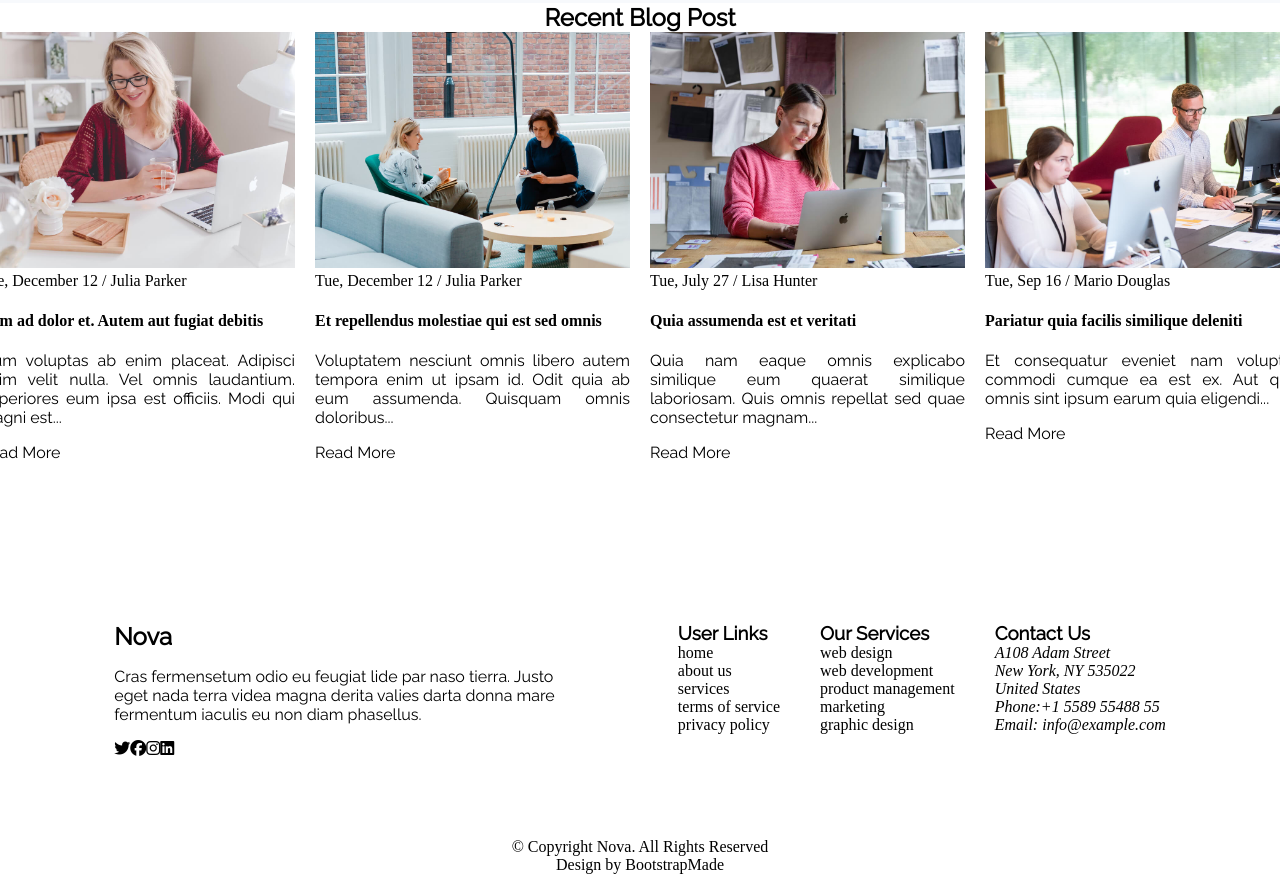
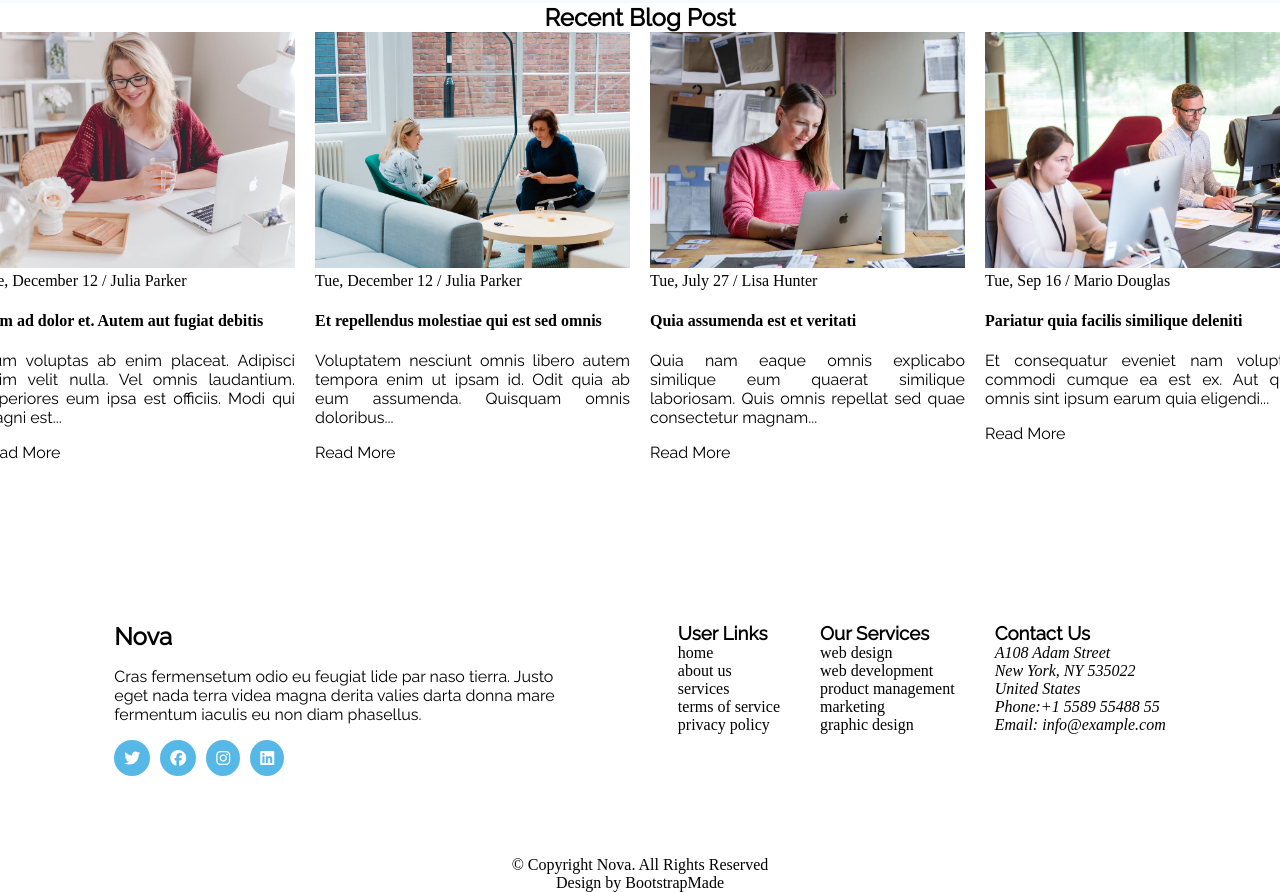
Before and after one commit to Pugnare/nova, a website: page index.html in a window 1280 px wide. Shown: the part 3294-4186 px from the top of the page. Drawn offline with Linux system fonts and the light colour scheme.

Commit message:
merge footer avec prod

```diff
--- a/index.html
+++ b/index.html
@@ -393,10 +393,10 @@
           donna
           mare fermentum iaculis eu non diam phasellus.</p>
         <ul class="social-list">
-          <li><i class="fab fa-twitter"></i></li>
-          <li><i class="fab fa-facebook"></i></li>
-          <li><i class="fab fa-instagram"></i></li>
-          <li><i class="fab fa-linkedin"></i></li>
+          <li class="social-list__item"><i class=" social-list__icon fab fa-twitter"></i></li>
+          <li class="social-list__item"><i class=" social-list__icon fab fa-facebook"></i></li>
+          <li class="social-list__item"><i class=" social-list__icon fab fa-instagram"></i></li>
+          <li class="social-list__item"><i class=" social-list__icon fab fa-linkedin"></i></li>
         </ul>
       </section>
 
--- a/style/sass/layout/_footer.scss
+++ b/style/sass/layout/_footer.scss
@@ -14,10 +14,6 @@
     margin-right: 50px;
   }
 
-  .social-list{
-    display: flex;
-  }
-
   .container-sub{
     display: flex;
 
@@ -31,3 +27,14 @@
     align-self: center;
   }
 }
+
+.social-list{
+  display: flex;
+
+  &__item{
+    margin-right: 10px;
+  }
+  &__icon{
+    padding: 10px;
+  }
+}
--- a/style/sass/layout/_main.scss
+++ b/style/sass/layout/_main.scss
@@ -187,7 +187,6 @@
       display: flex;
       flex-direction: column;
       width: 100%;
-
     }
 
     &__detail {
--- a/style/sass/pages/_footer.scss
+++ b/style/sass/pages/_footer.scss
@@ -0,0 +1,8 @@
+.social-list{
+
+  &__item{
+    background-color: var(--bg-primary);
+    border-radius: 50%;
+    color: var(--color-default);
+  }
+}
```
Also changed, not shown: style/css/style.css, 1 other file.
